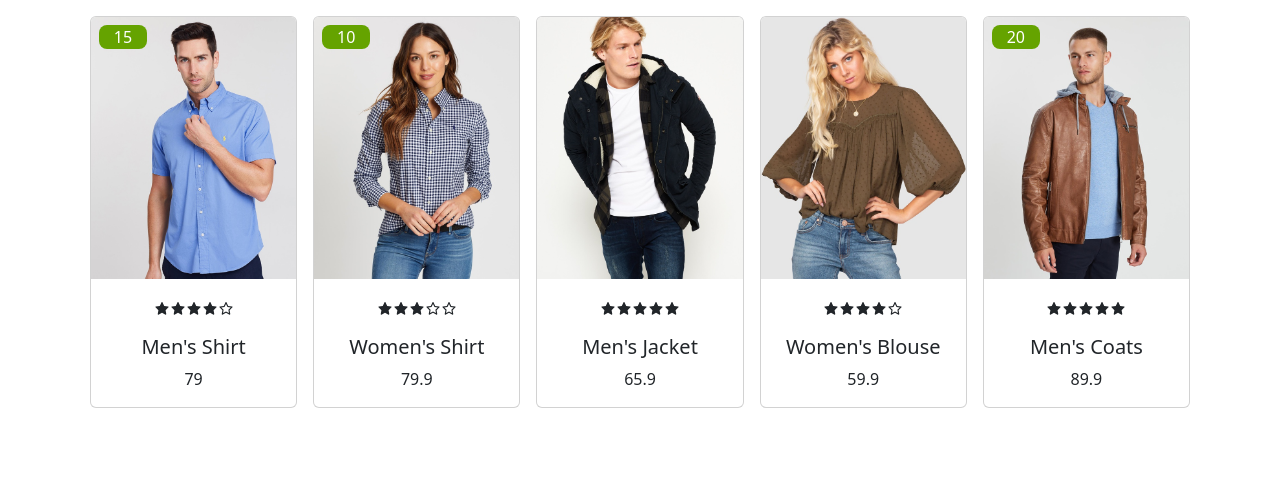
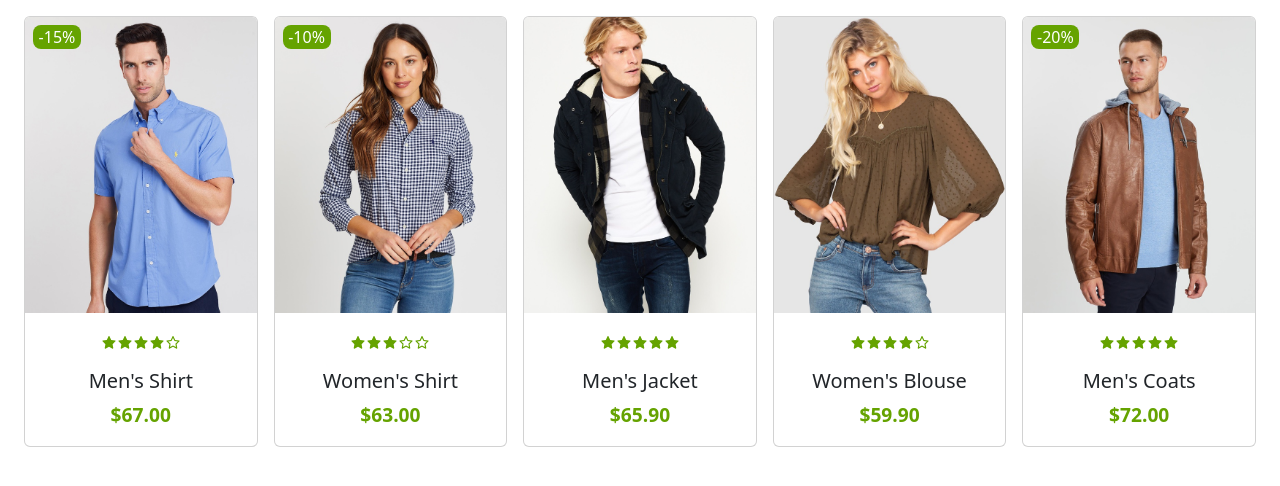
Before and after one commit to tturkmenoglu1/React-Practice, a React (Create React App) app: page / in a window 1280 px wide. Shown: the top 486 px of the page. Built offline with nearby package versions, Linux system fonts and the light colour scheme.

Commit message:
01/18 v4

```diff
--- a/src/components/shopping-cards/product-card/product-card.jsx
+++ b/src/components/shopping-cards/product-card/product-card.jsx
@@ -13,14 +13,25 @@ const ProductCard = ({ title, image, price, discount, rate }) => {
     return rates
   }
 
+  const priceCal = () => {
+    let lastPrice;
+
+    if (discount > 0) {
+      lastPrice = Math.round(price - (price * discount / 100)).toFixed(2)
+      return `<del>${price}</del>`, lastPrice;
+    }
+    else return price.toFixed(2)
+
+  }
+
   return (
     <Card style={{ width: '18rem' }} className="card">
-      <Card.Text className='label'>{discount>0 ? discount : ""}</Card.Text>
+      <Card.Text className='label'>{discount>0 ? `-${discount}%` : ""}</Card.Text>
       <Card.Img variant="top" src={image} />
       <Card.Body className='body'>
-        <Card.Text>{rateCal()}</Card.Text>
+        <Card.Text className='rate'>{rateCal()}</Card.Text>
         <Card.Title text-center>{title}</Card.Title>
-        <Card.Text>{price}</Card.Text>
+        <Card.Text className='price'>${priceCal()}</Card.Text>
       </Card.Body>
     </Card>
   )
--- a/src/components/shopping-cards/product-card/product-card.scss
+++ b/src/components/shopping-cards/product-card/product-card.scss
@@ -13,6 +13,15 @@
         border-radius: 0.5rem;
     }
 
+    .rate, .price{
+        color: rgb(101, 163, 0);
+    }
+
+    .price{
+        font-weight: 600;
+        font-size: 1.2rem;
+    }
+
     .body{
     text-align: center;
     }
--- a/src/components/shopping-cards/product-list/data.json
+++ b/src/components/shopping-cards/product-list/data.json
@@ -11,7 +11,7 @@
 		"id": 2,
 		"title":"Women's Shirt",
 		"image":"image.jpg",
-		"price":79.90,
+		"price":69.90,
 		"discount":10,
 		"rate":3
 	},
--- a/src/components/shopping-cards/product-list/product-list.jsx
+++ b/src/components/shopping-cards/product-list/product-list.jsx
@@ -4,7 +4,7 @@ import data from "./data.json"
 
 const ProductList = () => {
   return (
-      <div className='container d-flex'>
+      <div className='mx-3 d-flex'>
           {
               data.map((card) => (
                   <ProductCard
```
